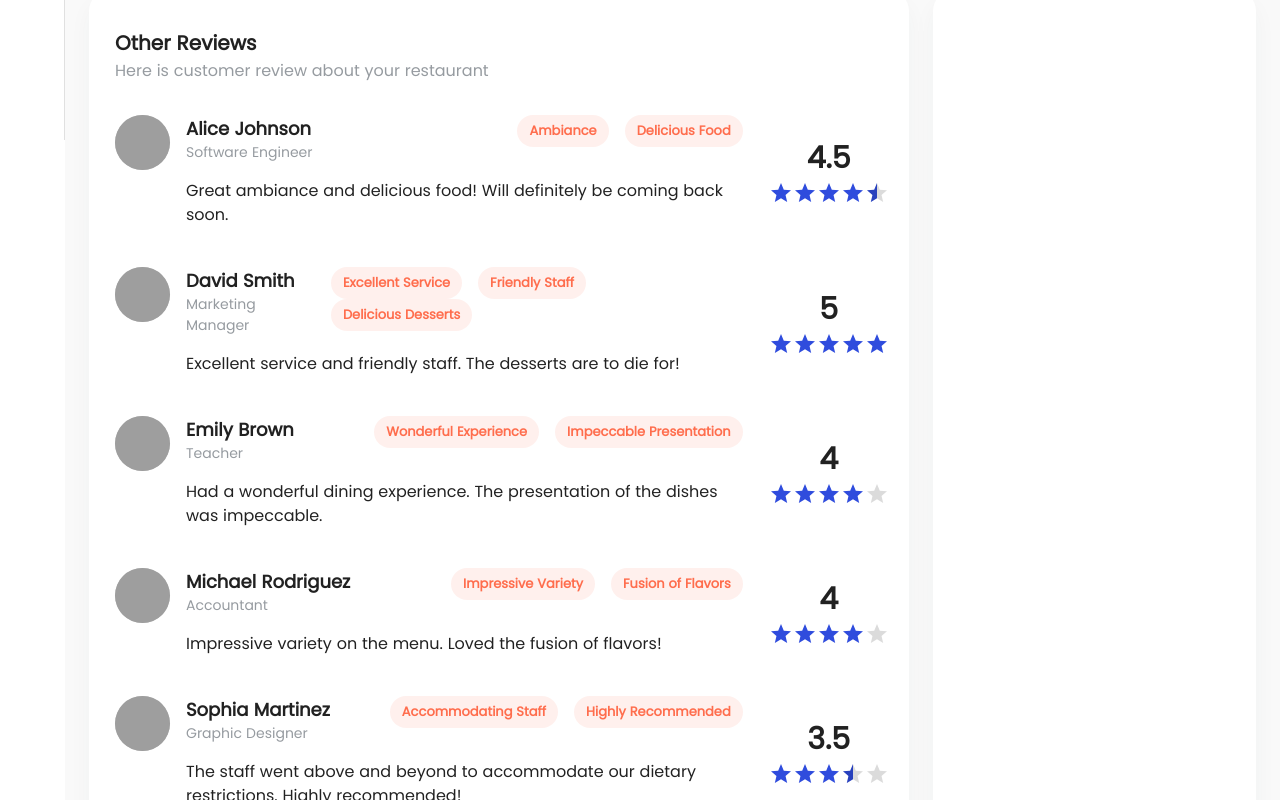
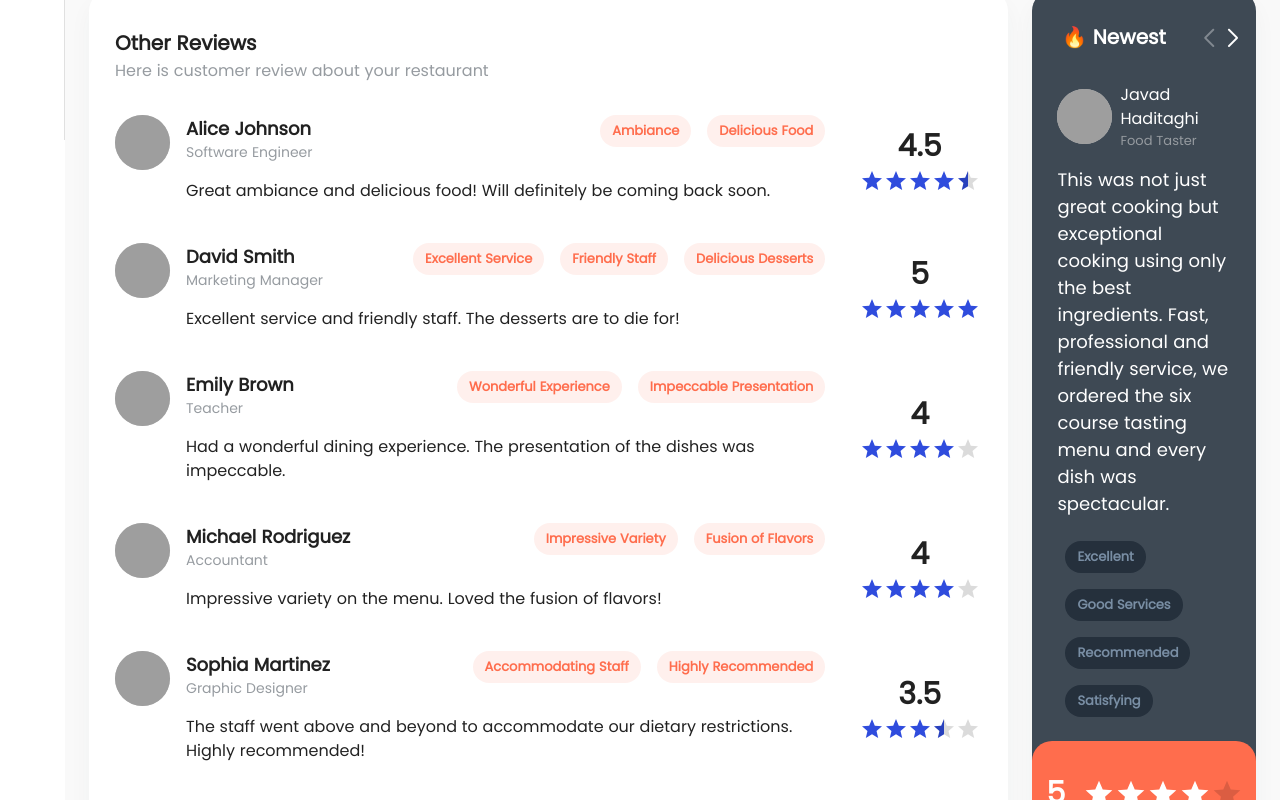
Before and after one commit to javadhaditaghi/restaurant-dashboard-React-, a React (Vite) app: page /customer_reviews in a window 1280 px wide. Shown: the part 660-1460 px from the top of the page. Built offline with nearby package versions, Linux system fonts and the light colour scheme; grey boxes are pictures that could not be loaded.

Commit message:
Add the last part of the customer reviews section

```diff
--- /dev/null
+++ b/src/components/customerReviews/NewReviewsSideCarousel.jsx
@@ -0,0 +1,42 @@
+// Import Swiper React components
+import { Navigation, A11y } from 'swiper/modules';
+import { Swiper, SwiperSlide } from 'swiper/react';
+
+import { Box, Typography, Avatar, Chip, Rating } from '@mui/material';
+import StarIcon from '@mui/icons-material/Star';
+
+
+
+
+// Import Swiper styles
+import 'swiper/css';
+import 'swiper/css/navigation';
+import NewReviewsSideCarouselContent from './NewReviewsSideCarouselContent';
+
+
+
+const NewReviewsSideCarousel = () => {
+    return (
+        <Swiper
+            modules={[Navigation, A11y]}
+            spaceBetween={50}
+            slidesPerView={1}
+            navigation
+            className='customSwiper1'
+            style={{ overflow: "visible", overflowX: "clip" }}
+        >
+            <SwiperSlide>
+                <NewReviewsSideCarouselContent />
+            </SwiperSlide>
+            <SwiperSlide>
+                <NewReviewsSideCarouselContent />
+            </SwiperSlide>
+            <SwiperSlide><NewReviewsSideCarouselContent /></SwiperSlide>
+            <SwiperSlide><NewReviewsSideCarouselContent /></SwiperSlide>
+
+        </Swiper>
+    );
+};
+
+
+export default NewReviewsSideCarousel
--- /dev/null
+++ b/src/components/customerReviews/NewReviewsSideCarouselContent.jsx
@@ -0,0 +1,44 @@
+import { Box, Typography, Avatar, Chip, Rating } from '@mui/material';
+import StarIcon from '@mui/icons-material/Star';
+
+
+const NewReviewsSideCarouselContent = () => {
+    return (
+        <>
+            <Box sx={{ px: "2vw", display: "flex", alignItems: "center", justifyContent: "flex-start", gap: 1, mb: 2 }}>
+                <Avatar
+                    alt="Tuna soup spinach with himalaya salt"
+                    src="/static/images/avatar/1.pg"
+
+                    sx={{ width: 55, height: 55, backgroundColor: "#C4C4C4", color: "#344038" }}></Avatar>
+                <Box>
+                    <Typography color='#ffffff' fontSize={16}>Javad Haditaghi</Typography>
+                    <Typography fontSize={13} color={"#969BA0"} fontWeight={400}>Food Taster</Typography>
+                </Box>
+            </Box>
+            <Box sx={{ px: "2vw" }}>
+                <Typography sx={{ fontSize: "18px", color: "#ffffff", pb: 2 }}>
+                    This was not just great cooking but exceptional cooking using only the best
+                    ingredients.
+                    Fast, professional and friendly service, we ordered the six course tasting
+                    menu and every dish was spectacular.
+                </Typography>
+                <Chip label="Excellent" sx={{ backgroundColor: "#25303C", color: "#798EA4", fontWeight: 600, m: 1 }} />
+                <Chip label="Good Services" sx={{ backgroundColor: "#25303C", color: "#798EA4", fontWeight: 600, m: 1 }} />
+                <Chip label="Recommended" sx={{ backgroundColor: "#25303C", color: "#798EA4", fontWeight: 600, m: 1 }} />
+                <Chip label="Satisfying" sx={{ backgroundColor: "#25303C", color: "#798EA4", fontWeight: 600, m: 1 }} />
+            </Box>
+            <Box sx={{ backgroundColor: "#FF6D4D", position: "relative", bottom: 0, left: 0, right: 0, zIndex: 60, borderRadius: "1.25rem;", padding: "30px 15px", mt: 2 }}>
+                <Box sx={{ display: "flex", justifyContent: "center", alignItems: "center", gap: 2 }}>
+                    <Typography component="legend" fontSize={'30px'} fontWeight={700} color={"#ffffff"} >5</Typography>
+                    <Rating name="read-only" value={4} precision={.5} readOnly sx={{ color: "#ffffff", fontSize: "32px" }} emptyIcon={<StarIcon sx={{ opacity: 0.55 }} fontSize="30px" />} />
+                </Box>
+            </Box>
+
+        </>
+
+    )
+}
+
+
+export default NewReviewsSideCarouselContent
--- a/src/components/customerReviews/ReviewsCarousel.jsx
+++ b/src/components/customerReviews/ReviewsCarousel.jsx
@@ -2,6 +2,8 @@
 // import Swiper core and required modules
 import { Navigation, A11y } from 'swiper/modules';
 import { Swiper, SwiperSlide } from 'swiper/react';
+
+
 
 // Import Swiper styles
 import 'swiper/css';
@@ -21,7 +23,10 @@ const ReviewsCarousel = () => {
             spaceBetween={50}
             slidesPerView={3.4}
             navigation
+            className='customSwiper'
+
             style={{ height: '100%' }}
+
             breakpoints={{
                 576: {
                     // width: 576,
@@ -45,6 +50,7 @@ const ReviewsCarousel = () => {
 
 
         >
+
             <SwiperSlide>
                 <ReviewsCarouselContent />
             </SwiperSlide>
--- a/src/components/dashboardHeader/title.jsx
+++ b/src/components/dashboardHeader/title.jsx
@@ -4,7 +4,7 @@ import { Box, Typography } from "@mui/material"
 const Title = (props) => {
     return (
         <Box>
-            <Typography variant="h6" fontWeight={700}>{props.title}</Typography>
+            <Typography variant="h6" fontWeight={700} color={props.customColor}>{props.title}</Typography>
             <Typography variant="body1" color={"#969BA0"}>{props.subtitle}</Typography>
         </Box>
     )
--- a/src/components/ordersSummary/InnerBox2.jsx
+++ b/src/components/ordersSummary/InnerBox2.jsx
@@ -7,13 +7,13 @@ export default function InnerBox2(props) {
         <Box
             sx={{
                 width: "100%",
-                height: "100%",
+                height: props.customHeight || "100%",
                 borderRadius: "1.25rem;",
-                bgcolor: '#FFF',
+                bgcolor: '#FFFFFF',
                 boxShadow: "0px 12px 23px 0px rgba(62, 73, 84, 0.04)",
                 alignItems: "center",
                 flexShrink: 1,
-                padding: "20px 10px 20px 10px",
+                padding: props.customPadding || "20px 10px 20px 10px",
                 transition: ".5s ease-in-out",
                 backgroundColor: props.backColor,
 
--- a/src/index.css
+++ b/src/index.css
@@ -16,8 +16,8 @@ a {
     text-decoration: none;
 }
 
-.swiper-button-prev:after,
-.swiper-button-next:after {
+.customSwiper .swiper-button-prev:after,
+.customSwiper .swiper-button-next:after {
     font-family: swiper-icons;
     /* font-size: var(--swiper-navigation-size); */
     text-transform: none !important;
@@ -31,3 +31,22 @@ a {
     border-radius: 10px;
     color: white;
 }
+
+.customSwiper1 .swiper-button-prev:after,
+.customSwiper1 .swiper-button-next:after {
+    font-size: 18px !important;
+    color: #ffffff;
+    font-weight: 600;
+    top: -6%;
+
+
+}
+
+.customSwiper1 .swiper-button-prev,
+.customSwiper1 .swiper-button-next {
+    top: -45px
+}
+
+.customSwiper1 .swiper-button-prev {
+    left: 73%;
+}
--- a/src/pages/customerReviews.jsx
+++ b/src/pages/customerReviews.jsx
@@ -4,10 +4,9 @@ import Title from "../components/dashboardHeader/title"
 import SelectData from "../components/dashboardHeader/select"
 import ReviewsCarousel from "../components/customerReviews/ReviewsCarousel"
 import InnerBox2 from "../components/ordersSummary/InnerBox2"
-import { Avatar, Chip, Rating, Typography, Box } from "@mui/material"
-import StarIcon from '@mui/icons-material/Star';
-import OtherReviews from "./otherReviews"
-import { useState } from "react"
+import { Box } from "@mui/material"
+import OtherReviews from "../components/customerReviews/otherReviews"
+import NewReviewsSideCarousel from "../components/customerReviews/NewReviewsSideCarousel"
 
 
 
@@ -15,9 +14,7 @@ import { useState } from "react"
 
 
 const CustomerReviews = () => {
-
     return (
-
 
 
         <Box component="main" sx={{ flexGrow: 1, p: 3, display: "flex", flexDirection: "column" }}>
@@ -33,7 +30,7 @@ const CustomerReviews = () => {
 
             </Grid2>
             <Grid2 container rowSpacing={2} columnSpacing={{ xs: 1, sm: 2, md: 3 }} flexGrow={2}>
-                <Grid2 md={8.5}>
+                <Grid2 md={9.5}>
                     <InnerBox2>
                         <Box padding={2}>
                             <Title title="Other Reviews" subtitle="Here is customer review about your restaurant" />
@@ -44,8 +41,17 @@ const CustomerReviews = () => {
 
                     </InnerBox2>
                 </Grid2>
-                <Grid2 md={3.5}>
-                    <InnerBox2></InnerBox2>
+                <Grid2 md={2.5}>
+                    <InnerBox2 backColor="#3E4954" customHeight="auto" customPadding="0px">
+                        <Box padding={"30px"}>
+                            <Title title="🔥 Newest" customColor={"#ffffff"} />
+                        </Box>
+
+
+
+                        <NewReviewsSideCarousel />
+
+                    </InnerBox2>
                 </Grid2>
 
             </Grid2>
```
Also changed, not shown: src/components/customerReviews/otherReviews.json (renamed from src/pages/otherReviews.json), src/components/customerReviews/otherReviews.jsx (renamed from src/pages/otherReviews.jsx).
